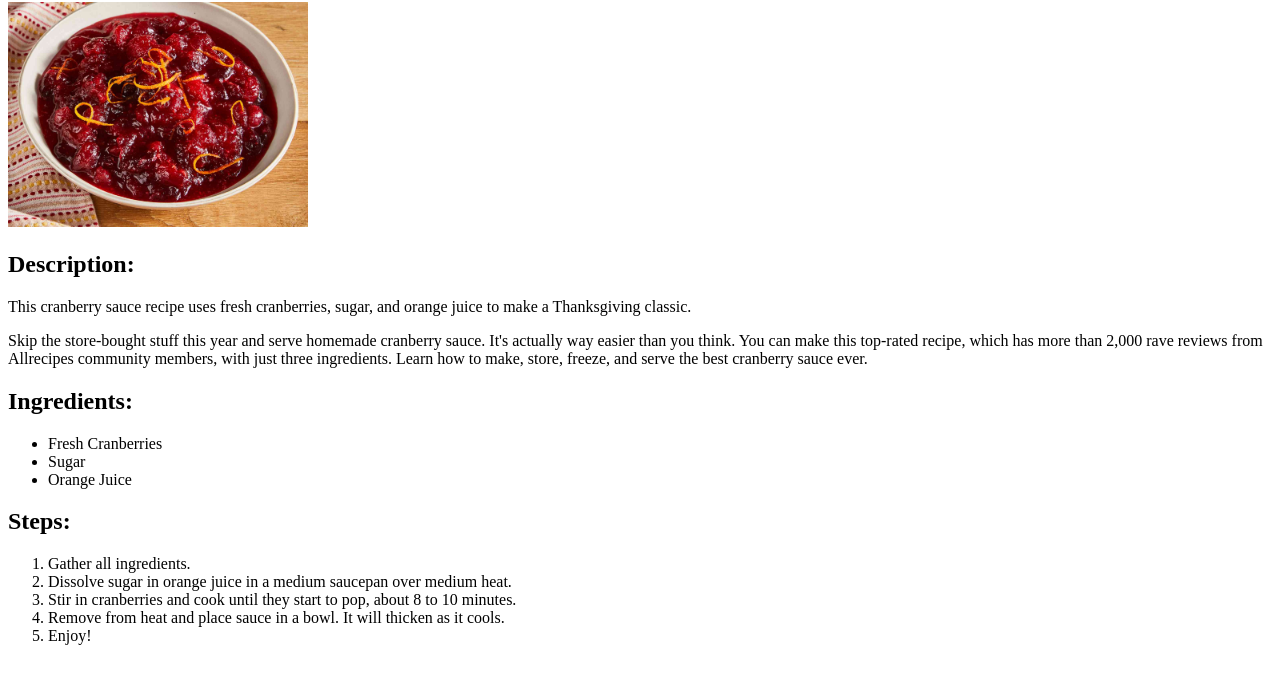
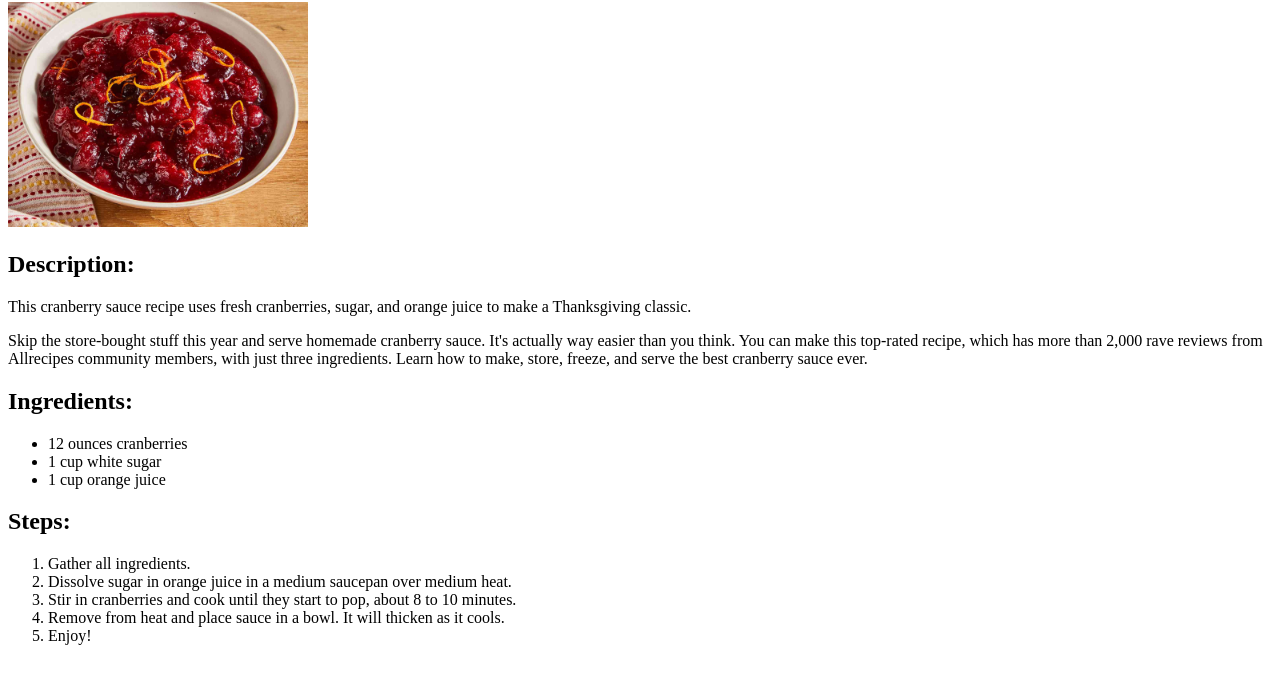
Before and after one commit to hackerhari20xx/odin-recipes, a plain HTML site: page recipes/cranberry-sauce.html in a window 1280 px wide. Shown: the part 78-762 px from the top of the page. Drawn offline with Linux system fonts and the light colour scheme.

Commit message:
Make changes to ingredients section

```diff
--- a/recipes/cranberry-sauce.html
+++ b/recipes/cranberry-sauce.html
@@ -13,9 +13,9 @@
     <p>Skip the store-bought stuff this year and serve homemade cranberry sauce. It's actually way easier than you think. You can make this top-rated recipe, which has more than 2,000 rave reviews from Allrecipes community members, with just three ingredients. Learn how to make, store, freeze, and serve the best cranberry sauce ever.</p>
     <h2>Ingredients:</h2>
     <ul>
-        <li>Fresh Cranberries</li>
-        <li>Sugar</li>
-        <li>Orange Juice</li>
+        <li>12 ounces cranberries</li>
+        <li>1 cup white sugar</li>
+        <li>1 cup orange juice</li>
     </ul>
     <h2>Steps:</h2>
     <ol>
```
